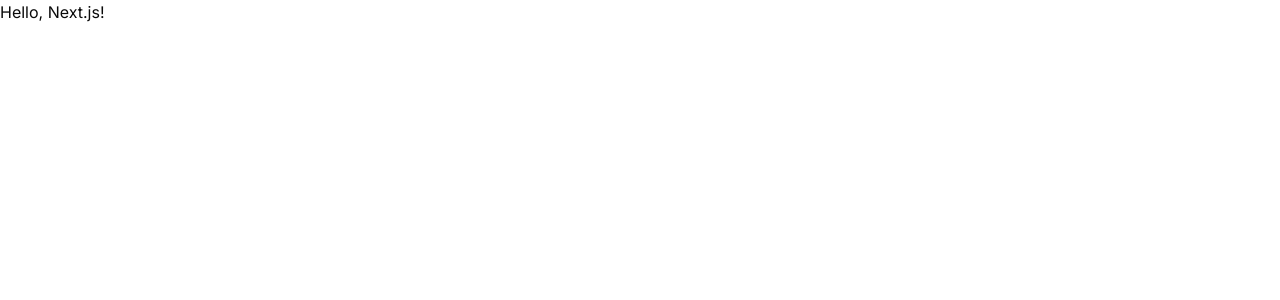
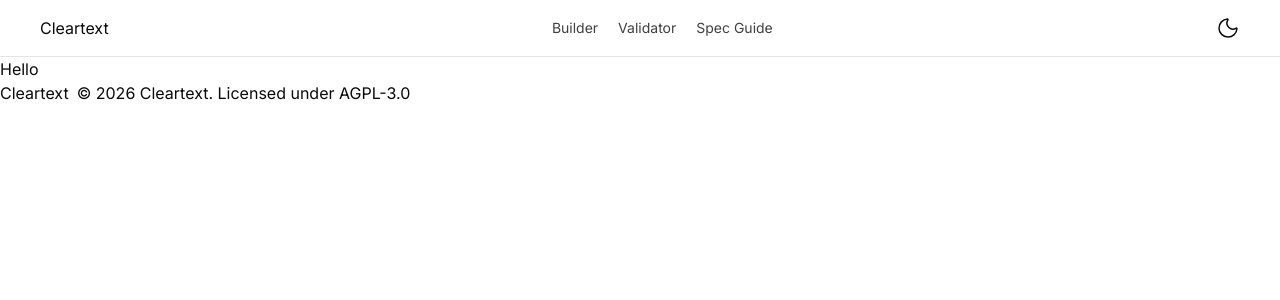
Before and after one commit to ShayokhShorfuddin/cleartext, a Next.js app: page / in a window 1280 px wide. Shown: the top 300 px of the page. Built offline with nearby package versions, Linux system fonts and the light colour scheme.

Commit message:
add intial navbar and footer

```diff
--- /dev/null
+++ b/app/_components/Footer.tsx
@@ -0,0 +1,18 @@
+export function Footer() {
+  return (
+    <footer>
+      <div className="flex gap-x-2">
+        <p>Cleartext</p>
+        <p>
+          &copy; <span className="year">{new Date().getFullYear()}</span>{" "}
+          Cleartext. Licensed under{" "}
+          <a href="https://www.gnu.org/licenses/agpl-3.0.html">AGPL-3.0</a>
+        </p>
+      </div>
+
+      {/* TODO: Needs more work here */}
+    </footer>
+  );
+}
+
+// TODO: Add AGPL license on Github
--- /dev/null
+++ b/app/_components/Navbar.tsx
@@ -0,0 +1,24 @@
+import { Moon } from "lucide-react";
+import Link from "next/link";
+
+export function Navbar() {
+  return (
+    <header>
+      <nav className="flex justify-between px-10 py-4 border-b">
+        {/* Logo */}
+        <p>Cleartext</p>
+
+        {/* Links */}
+        <div className="flex items-center gap-x-5 text-sm text-neutral-700">
+          <Link href={"/build"}>Builder</Link>
+          <Link href={"/validate"}>Validator</Link>
+          <Link href={"/spec-guide"}>Spec Guide</Link>
+        </div>
+
+        {/* Light/dark mode toggle icon*/}
+        {/* TODO: Implement  Light/dark mode toggle*/}
+        <Moon strokeWidth={1.5} />
+      </nav>
+    </header>
+  );
+}
--- a/app/globals.css
+++ b/app/globals.css
@@ -121,10 +121,17 @@
   * {
     @apply border-border outline-ring/50;
   }
+
   body {
     @apply bg-background text-foreground;
   }
+
   html {
     @apply font-sans;
   }
 }
+
+@theme {
+  --color-light-green: #8BFB91;
+  --color-dark-green: #006E23;
+}
--- a/app/page.tsx
+++ b/app/page.tsx
@@ -1,3 +1,18 @@
+import { Footer } from "./_components/Footer";
+import { Navbar } from "./_components/Navbar";
+
 export default function Page() {
-  return <p>Hello, Next.js!</p>;
+  return (
+    <>
+      <Navbar />
+
+      <main>
+        <p>Hello</p>
+      </main>
+
+      <Footer />
+    </>
+  );
+
+  // TODO: Build the homepage
 }
```
